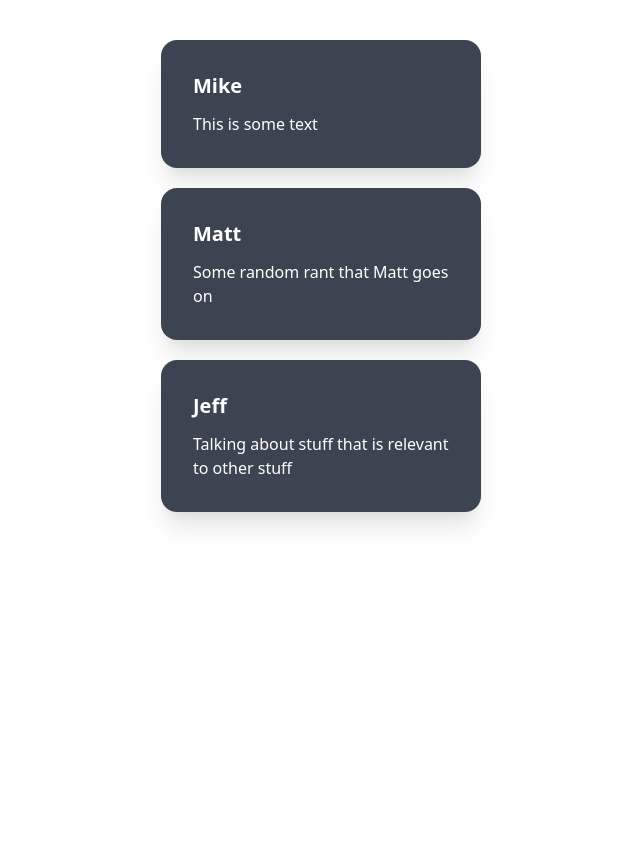
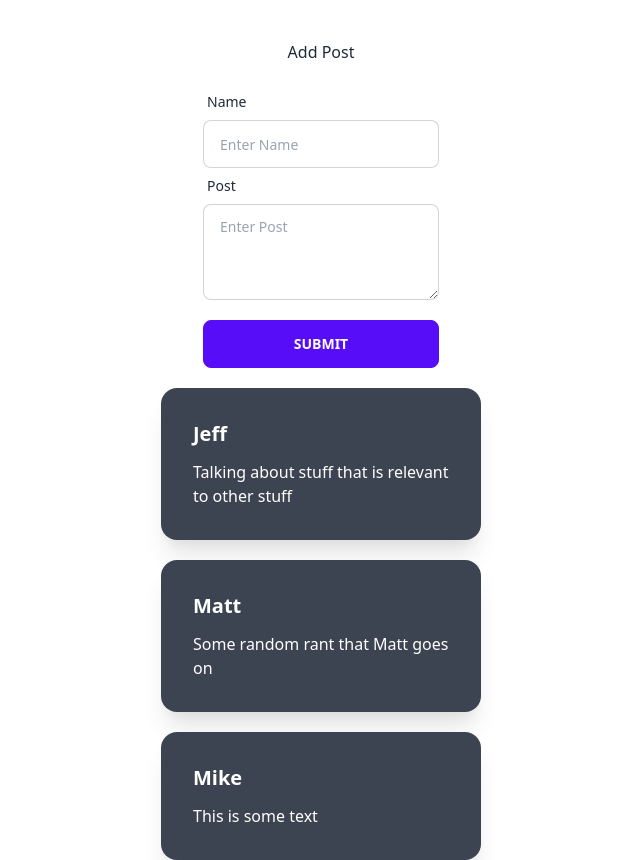
Before and after one commit to mikhail-karan/javascript-fundaments-svelte, a Svelte app: page / in a window 1280 px wide. Shown: the whole page, without its empty margins (319-959 px from the left). Before the commit the page ends 800 px from the top, so only its background shows below. Built offline with nearby package versions, Linux system fonts and the light colour scheme; what @tailwindcss/typography would draw is missing.

Commit message:
added form to add posts

```diff
--- a/src/App.svelte
+++ b/src/App.svelte
@@ -1,13 +1,48 @@
 <script>
-  import data from './data.json'
+  import data from "./data.json";
 
-  let posts = data.data
+  let posts = data.data;
+  let name = "";
+  let postText = "";
 
+  function addPost() {
+    const post = {
+      author: name,
+      post: postText,
+      id: posts.length + 1,
+    };
+
+    posts.push(post);
+    posts = posts;
+    name = "";
+    postText = "";
+  }
 </script>
 
 <main class="flex w-full flex-col items-center mt-10 justify-center space-y-5">
+  <h2>Add Post</h2>
+  <div class="form-control">
+    <label for="id" class="label">
+      <span class="label-text">Name</span>
+    </label>
+    <input
+      type="text"
+      bind:value={name}
+      placeholder="Enter Name"
+      class="input input-bordered"
+    />
+    <label for="id" class="label">
+      <span class="label-text">Post</span>
+    </label>
+    <textarea
+      class="textarea h-24 textarea-bordered"
+      bind:value={postText}
+      placeholder="Enter Post"
+    />
+    <button on:click={addPost} class="btn btn-primary mt-5">Submit</button>
+  </div>
   <!-- https://daisyui.com/components/card/ -->
-  {#each posts as post }
+  {#each posts.reverse() as post}
     <div class="card bg-neutral text-white w-80 shadow-xl">
       <div class="card-body">
         <h2 class="card-title">{post.author}</h2>
@@ -15,7 +50,6 @@
       </div>
     </div>
   {/each}
-
 </main>
 
 <style>
```
